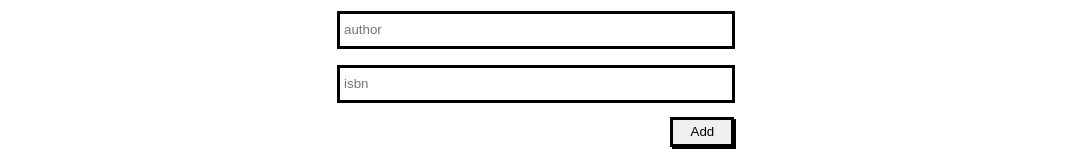
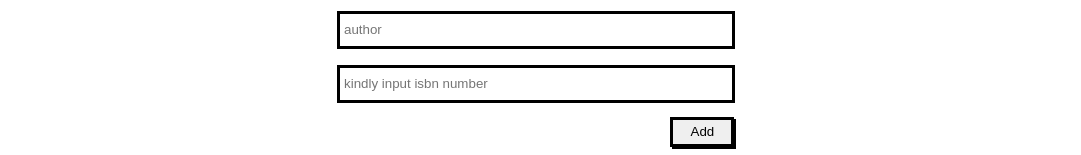
Before and after one commit to sharon-odhiambo/Awesome-Books-with-Modules, a website with bundled scripts: page index.html in a window 1280 px wide. Both pictures are taken after a click on the item "Add new". Shown: the part 215-370 px from the top of the page, without its empty margins (104-1185 px from the left). Built offline with nearby package versions, Linux system fonts and the light colour scheme.

Commit message:
add-isbn input validation

```diff
--- a/index.html
+++ b/index.html
@@ -45,7 +45,7 @@
                 <input type="text" id="author" class="author1" placeholder="author" required>
             </div>
             <div>
-                <input type="text" id="isbn" class="isbn1" placeholder="isbn" required>
+                <input type="number" id="isbn" class="isbn1" placeholder="kindly input isbn number" required>
             </div>
             <button type="submit" class="add">Add</button>
         </form>
```
